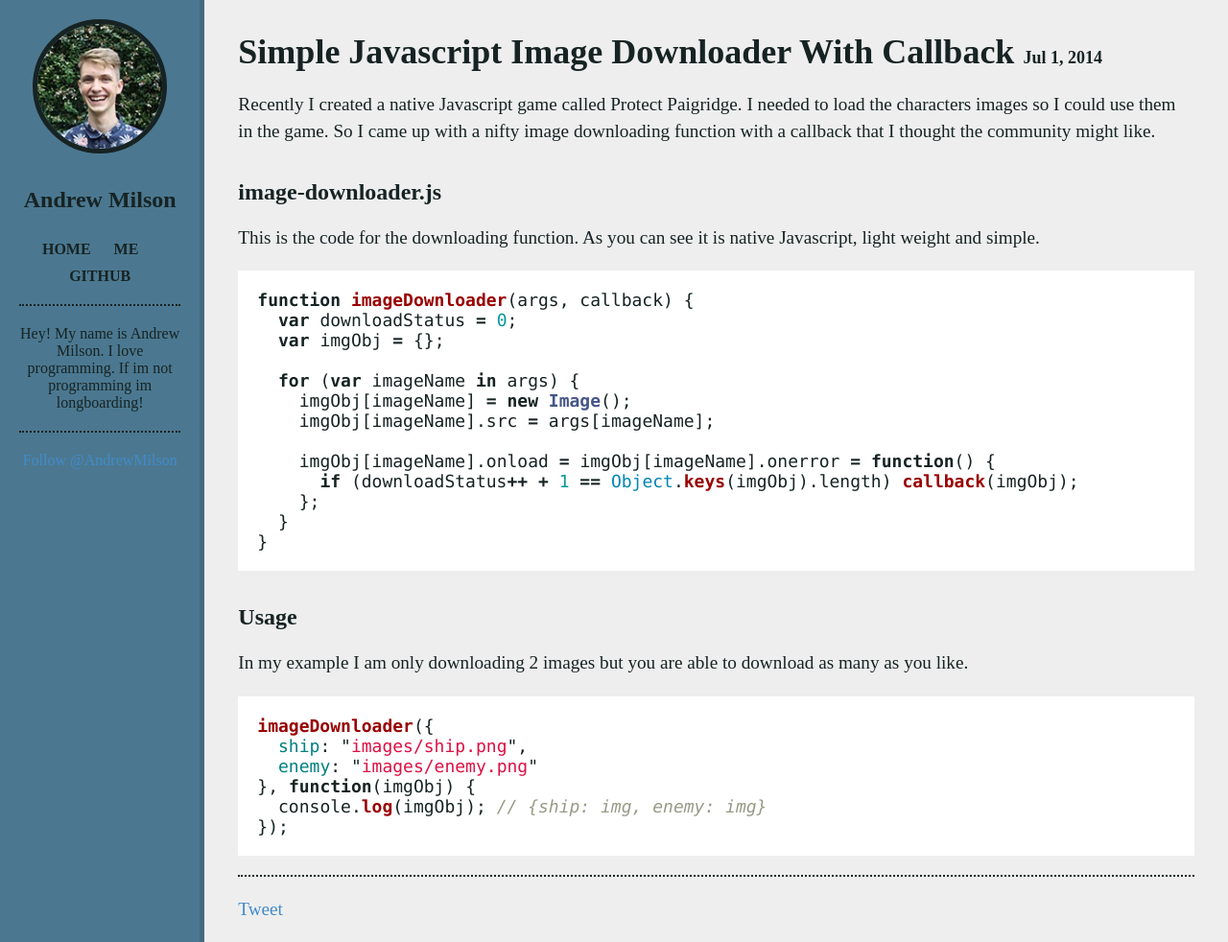
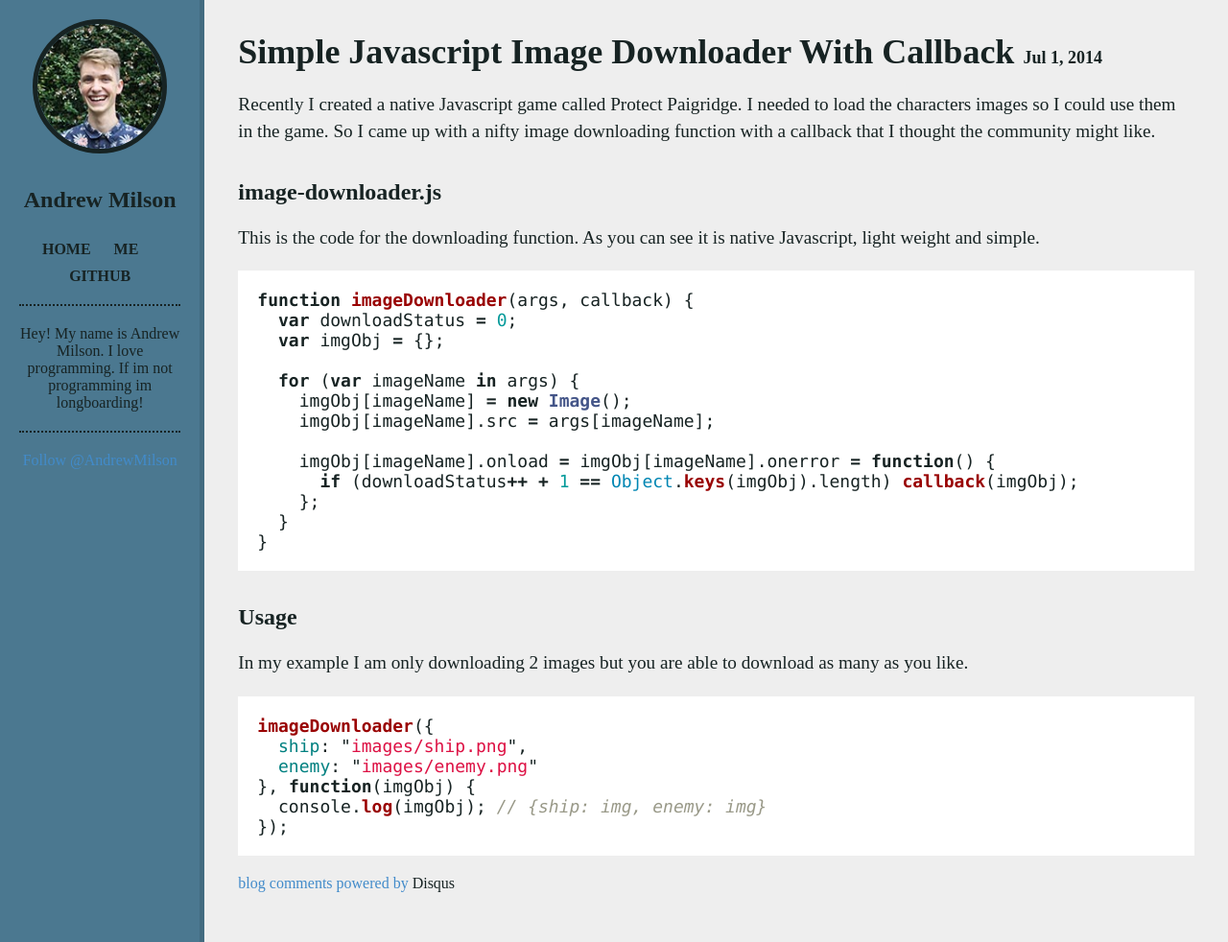
Before and after one commit to andrewmilson/andrewmilson.github.io, a Jekyll site: the page built from _posts/2014-07-01-javascript-image-downloader.md, in a window 1280 px wide and 982 px high. Shown: the whole window at 96% size. Built offline with Jekyll 4.4.1, drawn with Linux system fonts in a browser that asks for light colours; some web fonts are replaced; Markdown is read by kramdown in place of the engine named in the settings; comment, search, counter and statistics services are not loaded.

Commit message:
added disqus comments

```diff
--- /dev/null
+++ b/_includes/comments.html
@@ -0,0 +1,14 @@
+<div id="disqus_thread"></div>
+<script type="text/javascript">
+    /* * * CONFIGURATION VARIABLES: EDIT BEFORE PASTING INTO YOUR WEBPAGE * * */
+    var disqus_shortname = 'andrewmilson'; // Required - Replace example with your forum shortname
+
+    /* * * DON'T EDIT BELOW THIS LINE * * */
+    (function() {
+        var dsq = document.createElement('script'); dsq.type = 'text/javascript'; dsq.async = true;
+        dsq.src = '//' + disqus_shortname + '.disqus.com/embed.js';
+        (document.getElementsByTagName('head')[0] || document.getElementsByTagName('body')[0]).appendChild(dsq);
+    })();
+</script>
+<noscript>Please enable JavaScript to view the <a href="http://disqus.com/?ref_noscript">comments powered by Disqus.</a></noscript>
+<a href="http://disqus.com" class="dsq-brlink">blog comments powered by <span class="logo-disqus">Disqus</span></a>
--- a/_layouts/post.html
+++ b/_layouts/post.html
@@ -16,27 +16,4 @@
   {{ content }}
 </article>
 
-<hr>
-
-<ul id="social">
-  <li>
-    <a href="https://twitter.com/share" class="twitter-share-button" data-via="AndrewMilson">Tweet</a>
-    <script>!function(d,s,id){var js,fjs=d.getElementsByTagName(s)[0],p=/^http:/.test(d.location)?'http':'https';if(!d.getElementById(id)){js=d.createElement(s);js.id=id;js.src=p+'://platform.twitter.com/widgets.js';fjs.parentNode.insertBefore(js,fjs);}}(document, 'script', 'twitter-wjs');</script>
-  </li>
-  <li>
-    <!-- Place this tag where you want the +1 button to render. -->
-    <div class="g-plusone" data-size="medium"></div>
-
-    <!-- Place this tag after the last +1 button tag. -->
-    <script type="text/javascript">
-      (function() {
-        var po = document.createElement('script'); po.type = 'text/javascript'; po.async = true;
-        po.src = 'https://apis.google.com/js/platform.js';
-        var s = document.getElementsByTagName('script')[0]; s.parentNode.insertBefore(po, s);
-      })();
-    </script>
-  </li>
-  <li>
-    <div class="fb-like" style="position: relative; top: -8px;" data-layout="button_count" data-action="like" data-show-faces="false" data-share="false"></div>
-  </li>
-</ul>
+{% include comments.html %}
```
